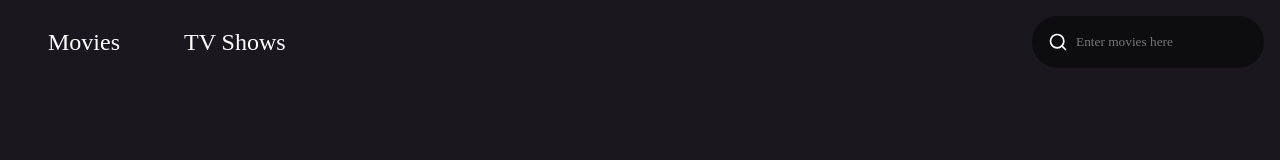
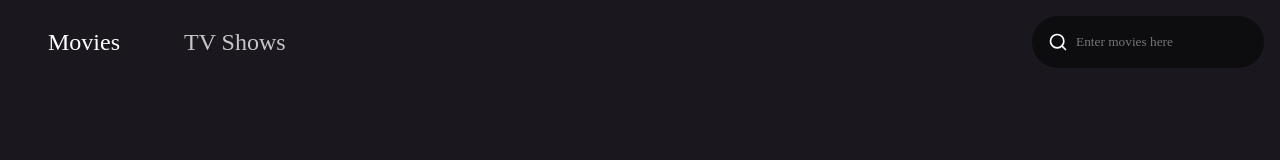
Before and after one commit to KaranKumarr/Movies-React, a React (Create React App) app: page / in a window 1280 px wide. Shown: the top 160 px of the page. Built offline with nearby package versions, Linux system fonts and the light colour scheme; the HTML template or start-up script is replaced by a standard one; a web font is replaced by a local one.

Commit message:
Navbar improved

```diff
--- a/src/components/Navbar.jsx
+++ b/src/components/Navbar.jsx
@@ -1,19 +1,31 @@
 import React from 'react';
 import styled from 'styled-components';
-import {FiSearch} from 'react-icons/fi'
+import { FiSearch } from 'react-icons/fi';
+import { useState } from 'react';
 
 
 function Navbar() {
+
+    const [activeTab, setActiveTab] = useState("movies");
+
     return (
         <Nav>
             <div>
                 {/* Replace p tags with Link from react-router-dom */}
-                <SLink>Movies</SLink>
-                <SLink>TV Shows</SLink>
+                <SLink
+                    className={activeTab === 'movies' ? 'active' : ''}
+                    onClick={() => setActiveTab("movies")}
+                >Movies</SLink>
+                <SLink
+                    className={activeTab === 'tv shows' ? 'active' : ''}
+                    onClick={() => setActiveTab("tv shows")}
+                >TV Shows</SLink>
             </div>
             <form>
                 <FiSearch />
-                <input type="text" placeholder='Enter movies here' />
+                <input type="text"
+                    placeholder={`Enter ${activeTab} here`}
+                />
             </form>
         </Nav>
     );
@@ -28,6 +40,10 @@ const Nav = styled.div`
 
     div{
         display: flex;
+    }
+
+    .active{
+        opacity: 1;
     }
 
     form {
@@ -49,12 +65,13 @@ const Nav = styled.div`
     form svg{
         font-size: 1.25rem;
     }
-
 `;
 
 const SLink = styled.p`
     font-size: 1.5rem;
     margin: 0rem 2rem;
+    cursor: pointer;
+    opacity: 0.75;
 `;
 
 
```
Also changed, not shown: src/pages/Home.jsx (added, +11 -0 lines).
